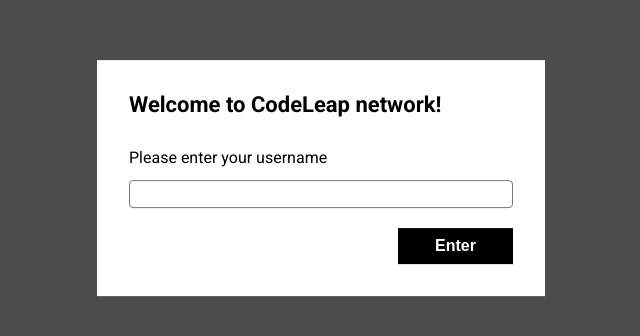
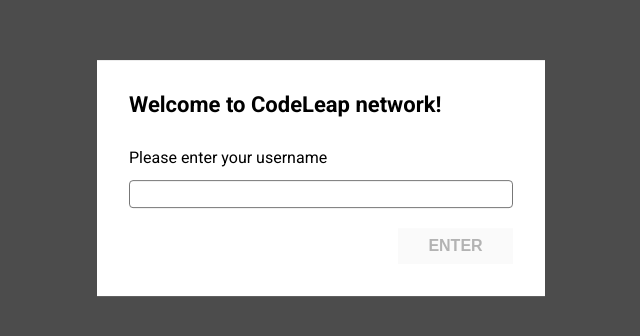
Before and after one commit to eltoncampos1/codeleap, a React (Vite) app: page / in a window 1280 px wide. Shown: the part 222-558 px from the top of the page, without its empty margins (319-959 px from the left). Built offline with nearby package versions, Linux system fonts and the light colour scheme.

Commit message:
fix: change button text

```diff
--- a/src/pages/signin/index.tsx
+++ b/src/pages/signin/index.tsx
@@ -11,7 +11,7 @@
         </S.TextContainer>
         <Input />
         <S.ButtonContainer>
-          <Button>Enter</Button>
+          <Button disabled>ENTER</Button>
         </S.ButtonContainer>
       </Modal>
     </S.Container>
```
